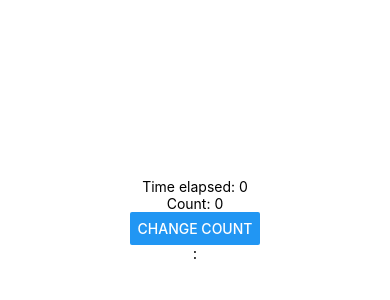
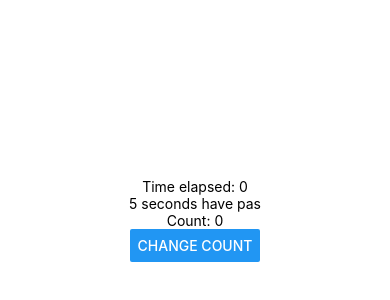
Before and after one commit to awconnect/ClikStop, a React Native app: screen / in a window 390 px wide. Shown: the part 202-502 px from the top of the page. Built offline with nearby package versions, Linux system fonts and the light colour scheme.

Commit message:
added clicker time

```diff
--- a/App.js
+++ b/App.js
@@ -1,5 +1,5 @@
 import { StatusBar } from 'expo-status-bar';
-import React, { useState } from 'react';
+import React, { useEffect, useState } from 'react';
 import { Button, StyleSheet, Text, View } from 'react-native';
 
 export default function App() {
@@ -16,17 +16,57 @@ export default function App() {
     }
     setStarted(!started);
   }
+  setInterval()
+
+  if (started) {
+    return(
+      <View style={styles.container}>
+        <Button title='change count' onPress={handleChange}/>
+        <StatusBar style="auto" />
+      </View>
+
+    );
+  } else {
+    return (
+      <View style={styles.container}>
+
+      <Text>Time elapsed: {time}</Text>
+
+      <StopWatch />
+      <Text>Count: {count}</Text>
+      <Button title='change count' onPress={handleChange}/>
+      <StatusBar style="auto" />
+    </View>
+    );
+  }
 
   return (
     <View style={styles.container}>
       {!started&&
       <Text>Time elapsed: {time}</Text>
       }
+
+      {!started && <StopWatch />}
       <Text>Count: {count}</Text>
-      <Button title='change count' onPress={handleChange}/>:
+      <Button title='change count' onPress={handleChange}/>
       <StatusBar style="auto" />
     </View>
   );
+}
+
+function StopWatch() {
+  const [second, setSecond] = useState(0);
+  useEffect(() => {
+    const interval = setInterval(() => {
+      setSecond(second => second + 1);
+    }, 1000);
+    return () => {
+      clearInterval(interval);
+    }
+  }, []);
+  return (
+    <Text>{second} seconds have pas</Text>
+  )
 }
 
 const styles = StyleSheet.create({
```
